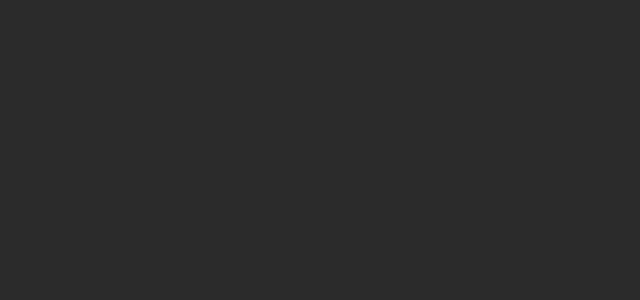
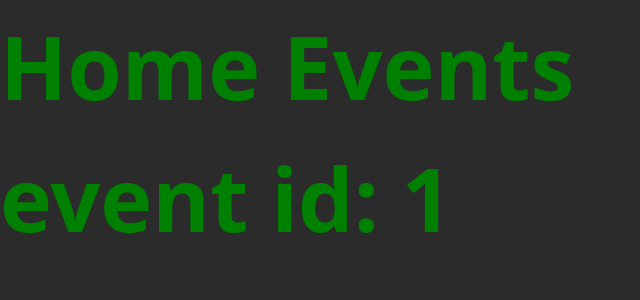
Before and after one commit to rigander/Nuxt_Educ_Project, a Nuxt app: page /events/1 in a window 1280 px wide. Before the commit this address had no page. Shown: the top 300 px of the page, without its empty margins (0-640 px from the left). Built offline with nearby package versions, Linux system fonts and the light colour scheme.

Commit message:
nuxt routing

```diff
--- a/app.vue
+++ b/app.vue
@@ -1,7 +1,15 @@
 <template>
   <div class="main">
     <NuxtLayout>
-        <NuxtPage />
+        <header>
+            <ul>
+                <li>
+                    <NuxtLink to="/"> Home </NuxtLink>
+                    <NuxtLink to="/events"> Events </NuxtLink>
+                </li>
+            </ul>
+        </header>
+        <NuxtPage/>
     </NuxtLayout>
   </div>
 </template>
--- /dev/null
+++ b/pages/events/[id].vue
@@ -0,0 +1,12 @@
+<script setup>
+import {useNuxtApp} from "nuxt/app";
+
+const nuxt = useNuxtApp()
+console.log(nuxt);
+</script>
+
+<template>
+    <div>
+      event id: {{ $route.params.id }}
+    </div>
+</template>
--- a/pages/my-profile.vue
+++ /dev/null
@@ -1,5 +0,0 @@
-<template>
-    <div>
-        my profile
-    </div>
-</template>
```
Also changed, not shown: pages/events/index.vue (renamed from pages/events.vue).
